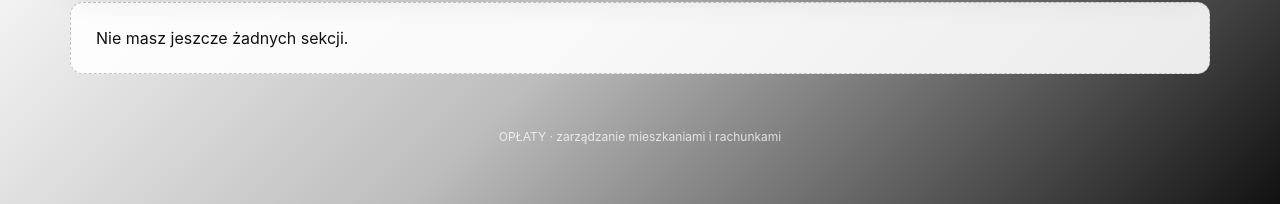
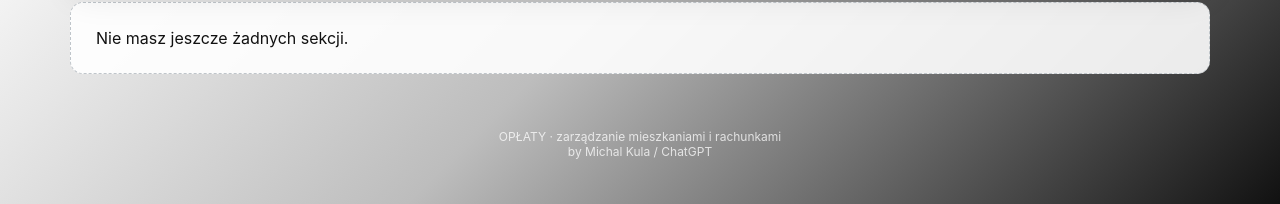
Before and after one commit to chitchatbotpl/oplaty-mieszkaniowe, a Flask app: page /apartment/1 in a window 1280 px wide. Shown: the part 596-800 px from the top of the page. Run offline with Flask 3, Linux system fonts and the light colour scheme; the visitor is signed in with stand-in values (Sample User, id 1); data comes from the database, SQL or seed files in the repository; data that the repository does not hold is empty; some libraries are stand-ins or nearby versions.

Commit message:
Add files via upload

```diff
--- a/templates/base.html
+++ b/templates/base.html
@@ -25,6 +25,7 @@
   {% endwith %}
   {% block content %}{% endblock %}
 </main>
-<footer class="wrap footer">OPŁATY · zarządzanie mieszkaniami i rachunkami</footer>
+<footer class="wrap footer">OPŁATY · zarządzanie mieszkaniami i rachunkami<br>
+							by Michal Kula / ChatGPT</footer>
 </body>
 </html>
```
